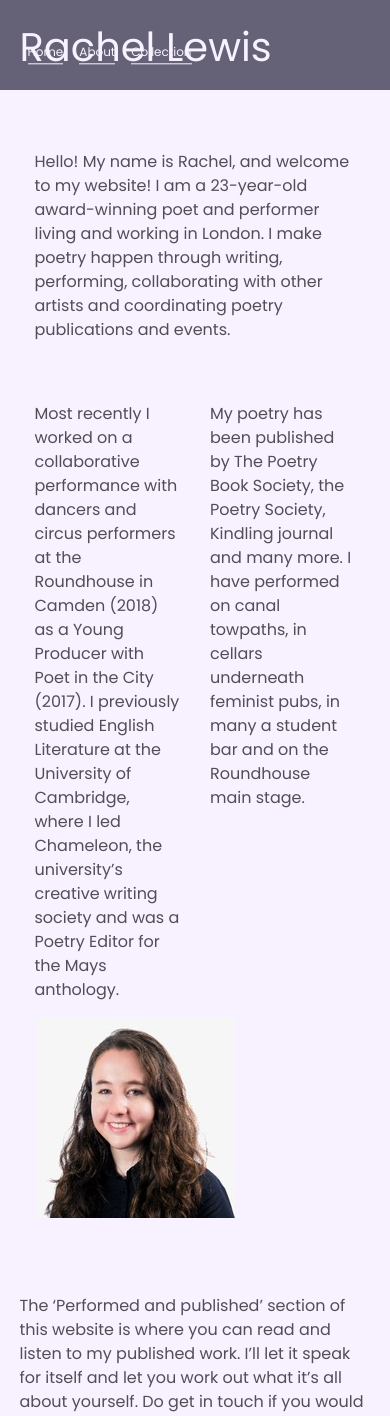
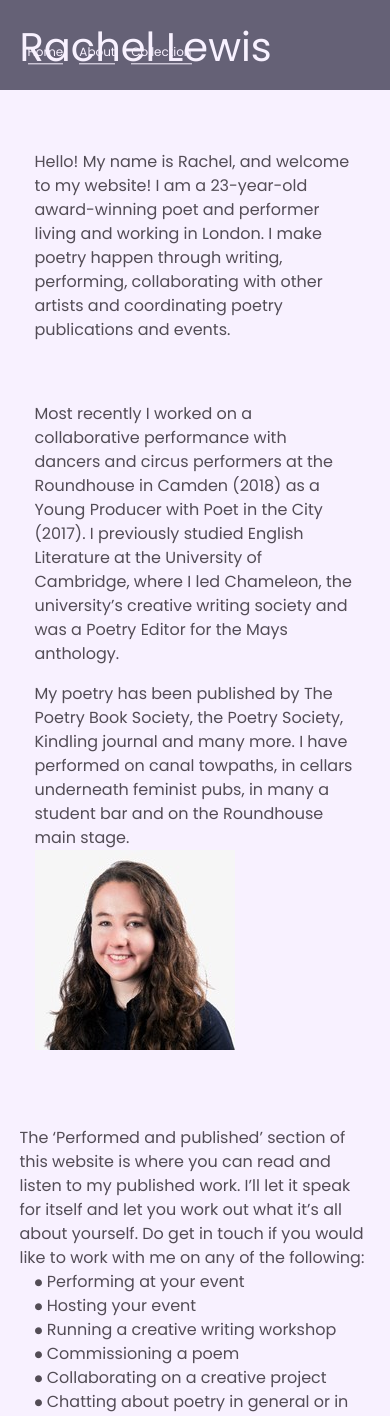
Before and after one commit to andrewlew1s/RLWebsite, a Vue app: page /about in a window 390 px wide. Shown: the top 1416 px of the page. Built offline with nearby package versions, Linux system fonts and the light colour scheme.

Commit message:
feat: tidy about columns on mobile

```diff
--- a/src/containers/About/Page.vue
+++ b/src/containers/About/Page.vue
@@ -10,19 +10,19 @@
 		</b-row>
 
 		<b-row class="App__inner">
-			<b-col>
+			<b-col class="About__col">
 				<p>
 					<!-- eslint-disable max-len -->
 					Most recently I worked on a collaborative performance with dancers and circus performers at the Roundhouse in Camden (2018) as a Young Producer with Poet in the City (2017). I previously studied English Literature at the University of Cambridge, where I led Chameleon, the university’s creative writing society and was a Poetry Editor for the Mays anthology.
 					<!-- eslint-enable max-len -->
 				</p>
 			</b-col>
-			<b-col>
+			<b-col class="About__col">
 				<!-- eslint-disable max-len -->
 					My poetry has been published by The Poetry Book Society, the Poetry Society, Kindling journal and many more. I have performed on canal towpaths, in cellars underneath feminist pubs, in many a student bar and on the Roundhouse main stage.
 				<!-- eslint-enable max-len -->
 			</b-col>
-			<b-col>
+			<b-col class="About__col">
 				<p>
 					<b-img class="About__image" src="/static/images/rachel.jpg"></b-img>
 				</p>
@@ -122,10 +122,16 @@
 <style lang="scss">
 @import '../../settings';
 
-.module-home{
+$mobileWidth: $Mobile-Width;
 
-	&__image{
-		width: auto;
+.About{
+
+	&__col {
+
+		@media all and (max-width: $mobileWidth) {
+			width: 100%;
+			flex: none;
+		}
 	}
 }
 
```
